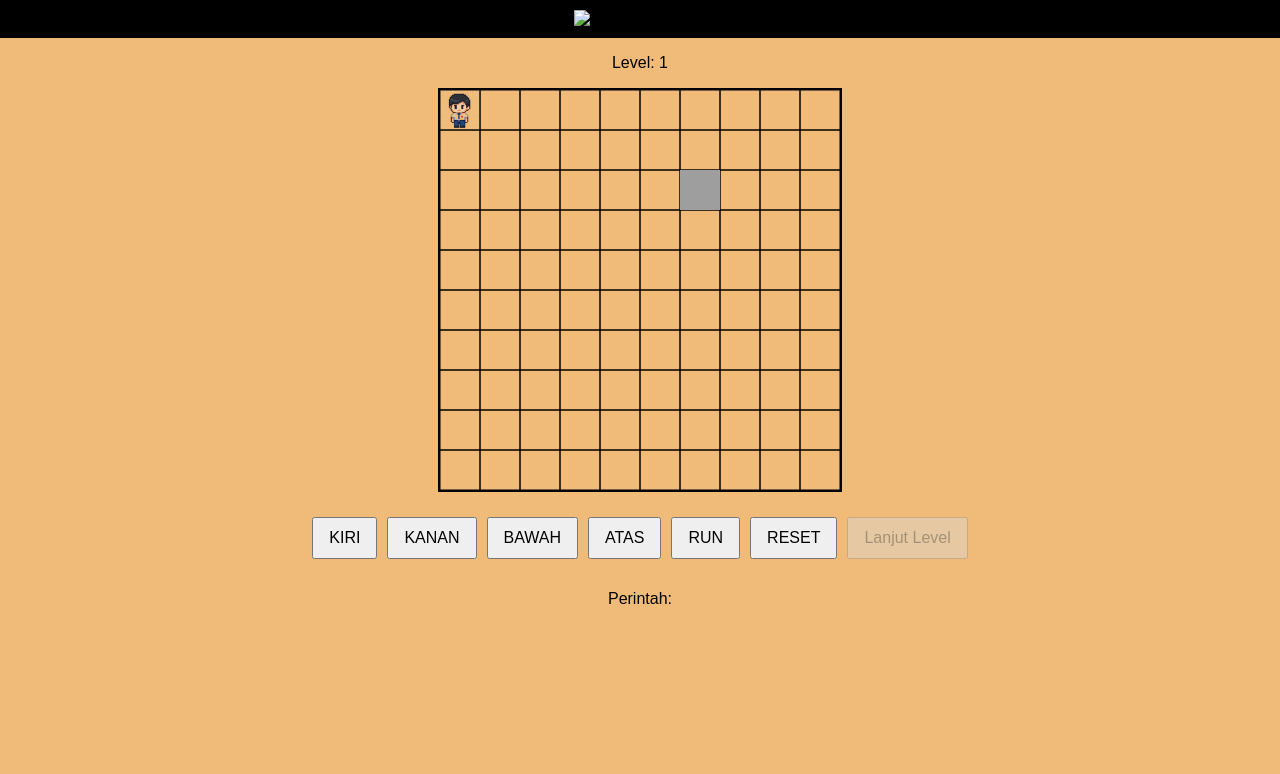
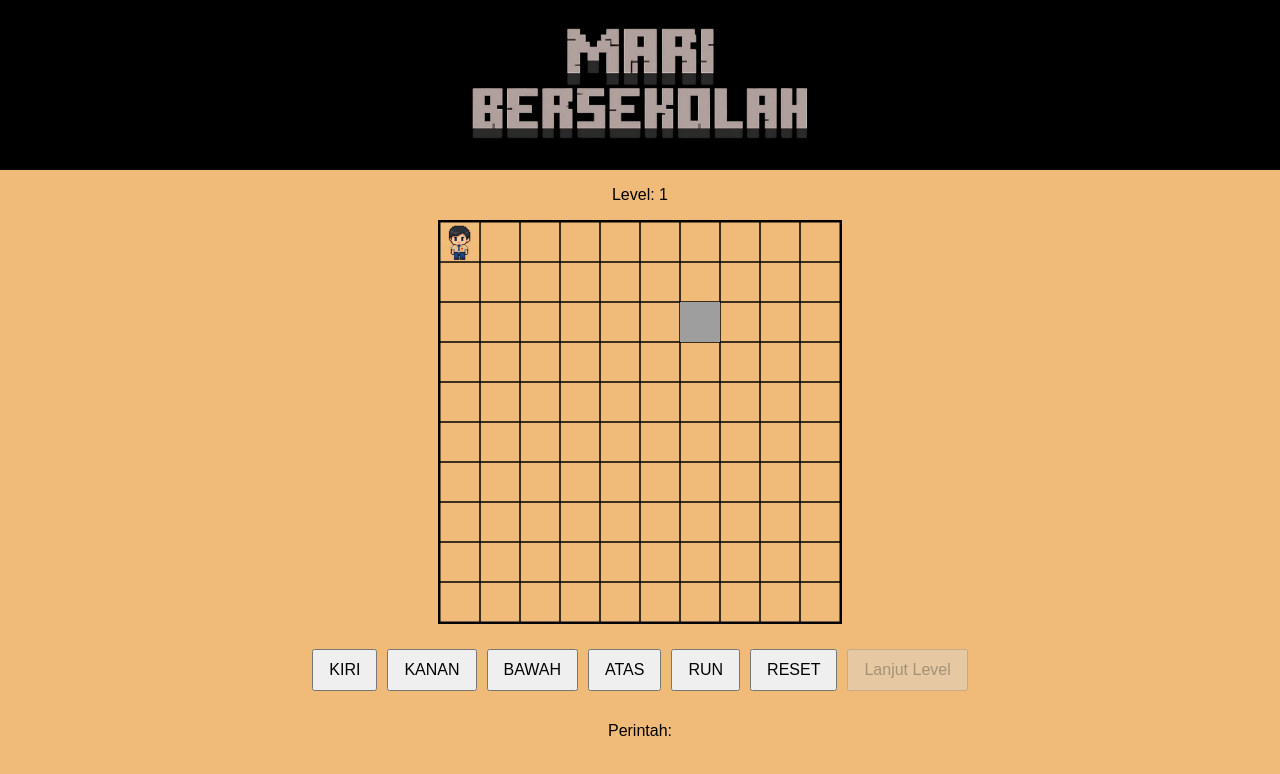
Before and after one commit to aryakusuma388/game_edukasiv1, a plain HTML site: page index.html in a window 1280 px wide. Drawn offline with Linux system fonts and the light colour scheme.

Commit message:
Update index.html

```diff
--- a/index.html
+++ b/index.html
@@ -7,7 +7,7 @@
   <link rel="stylesheet" href="style.css" />
 </head>
 <header class="main-header">
-  <img src="icon/header.jpg" alt="Mari Bersekolah" class="header-logo" />
+  <img src="icon/header.png" alt="Mari Bersekolah" class="header-logo" />
 </header>
 <body>
 
```
